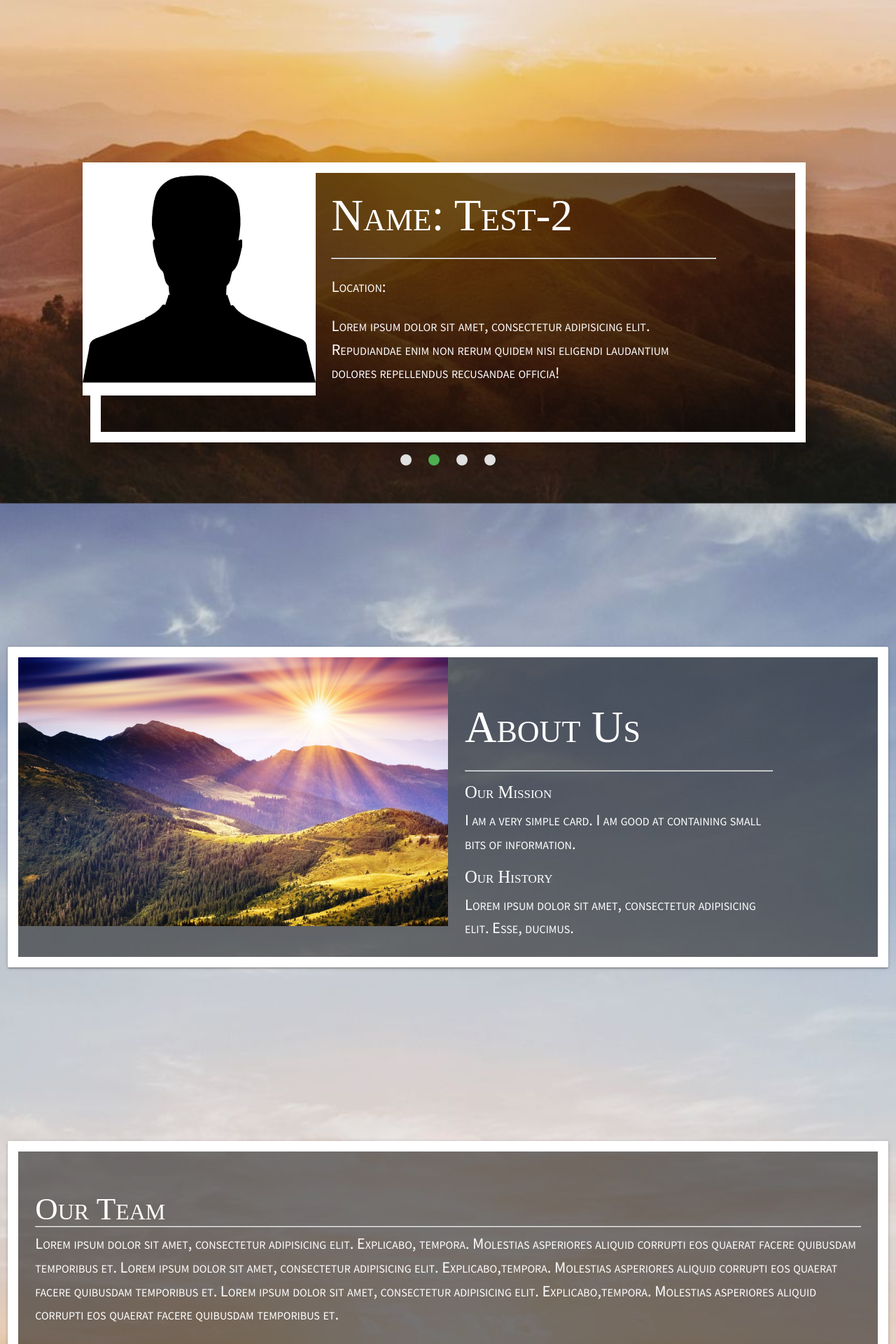
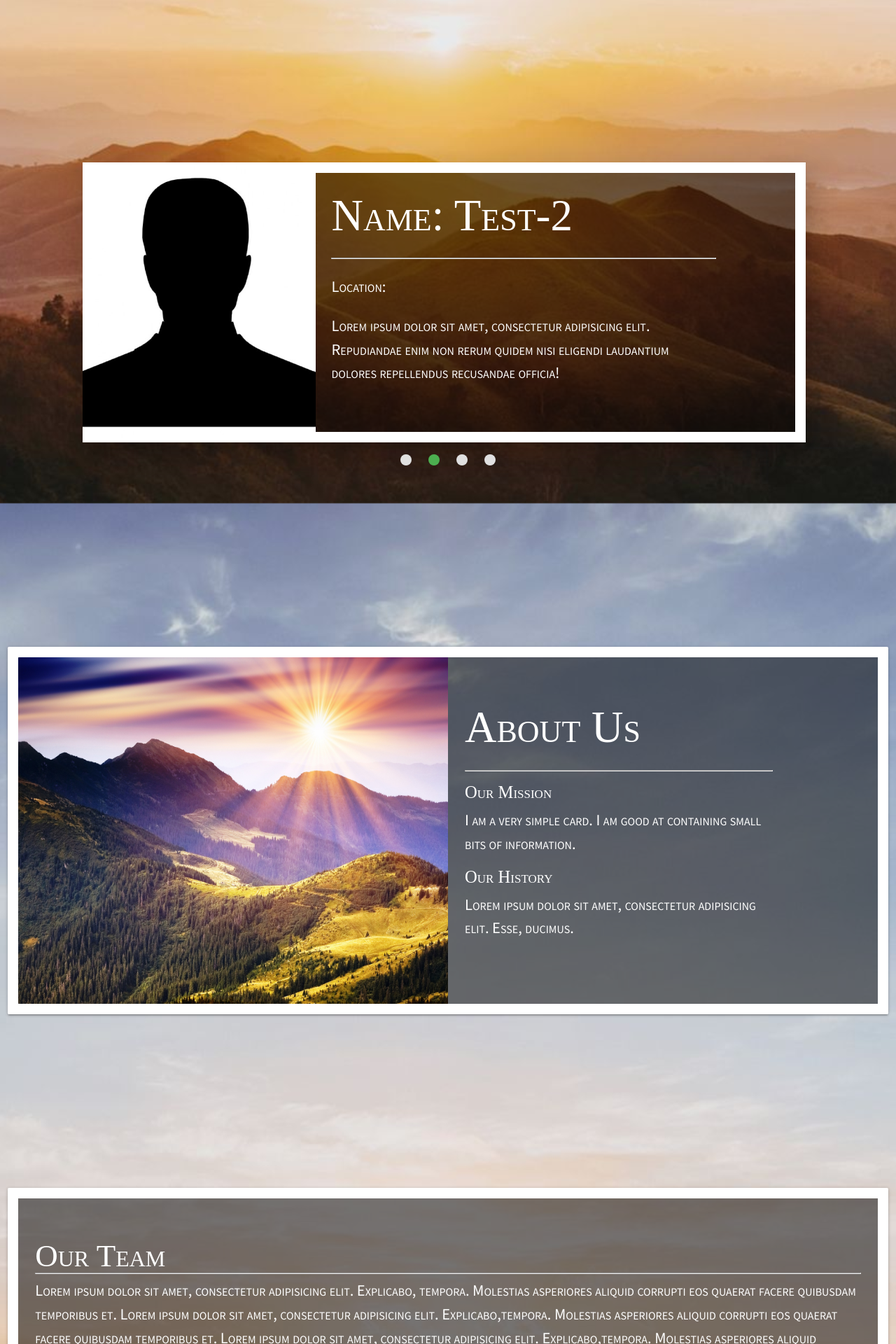
Before and after one commit to ENEIV/ZimUzo, a Jekyll site: the page built from index.md, in a window 1280 px wide. Shown: the part 3147-5067 px from the top of the page at 70% size. Built offline with Jekyll 4.4.1, drawn with Linux system fonts in a browser that asks for light colours.

Commit message:
i'm upset!

```diff
--- a/_includes/about.html
+++ b/_includes/about.html
@@ -4,7 +4,7 @@
 
 <section>
   <div class="col s12 m12">
-  <div class="card horizontal border-card">
+  <div class="card horizontal border-card" id="about-card">
     <div class="card-image about-img-div">
       <img class="about-img" src="assets/img/sunrise_15.jpg">
     </div>
--- a/_includes/testimonial.html
+++ b/_includes/testimonial.html
@@ -8,7 +8,7 @@
       <ul class="slides z-depth-5 white-text border-card" id="test-slides">
 <!-- Beginng of slider -->
       <li>
-        <div class="row">
+        <div class="row test-row">
           <!-- First slider Image -->
           <div class="col m4 test-img-div">
             <img class="test-img" src="assets/img/feat/avatar_img.jpg" alt="">
@@ -28,7 +28,7 @@
 
 <!-- Beginning of second slider -->
     <li>
-      <div class="row">
+      <div class="row test-row">
         <!-- Second slider Image -->
         <div class="col m4 test-img-div">
           <img class="test-img" src="assets/img/feat/avatar_img.jpg" alt="">
@@ -48,7 +48,7 @@
 
 <!-- Beginning of third slider -->
     <li>
-      <div class="row">
+      <div class="row test-row">
         <!-- Third slider Image -->
         <div class="col m4 test-img-div">
           <img class="test-img" src="assets/img/feat/avatar_img.jpg" alt="">
@@ -68,7 +68,7 @@
 
   <!-- Beginning of fourth slider -->
       <li>
-        <div class="row">
+        <div class="row test-row">
           <!-- Fourth slider Image -->
           <div class="col m4 test-img-div">
             <img class="test-img" src="assets/img/feat/avatar_img.jpg" alt="">
--- a/assets/css/style.css
+++ b/assets/css/style.css
@@ -145,12 +145,19 @@ h1.card-title {
   width: 100%;
   height: 100%;
 }
+#about-card {
+  height: 35rem;
+}
+
 /* Team-Tabs +++++++++++++++++++++++++++++++ */
 #team-tabs {
 
 }
 #team-card {
   min-height: 85rem !important;
+}
+.test-row {
+  height:100%;
 }
 .test-img-div {
   width: 100%;
```
Also changed, not shown: 2 other files.
